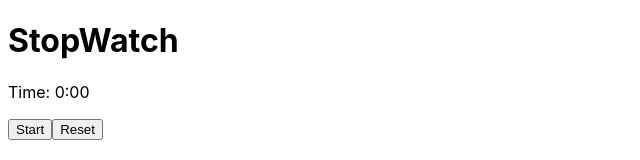
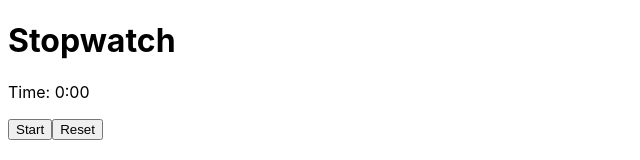
Before and after one commit to sarath-pro/xstopwatch, a React (Create React App) app: page / in a window 1280 px wide. Shown: the top 160 px of the page, without its empty margins (0-640 px from the left). Built offline with nearby package versions, Linux system fonts and the light colour scheme.

Commit message:
StopWwatch to Stopwatch

```diff
--- a/src/StopWatch.js
+++ b/src/StopWatch.js
@@ -18,7 +18,7 @@ export default function Stopwatch () {
     secs.length===1 && (secs='0'+secs)
     return (
       <div className="container">
-        <h1>StopWatch</h1>
+        <h1>Stopwatch</h1>
         <p>Time: <span>{mins}:{secs}</span></p>
           <button onClick={()=>setIsRunning(!isRunning)}>
             {!isRunning? "Start": "Stop"}
```
